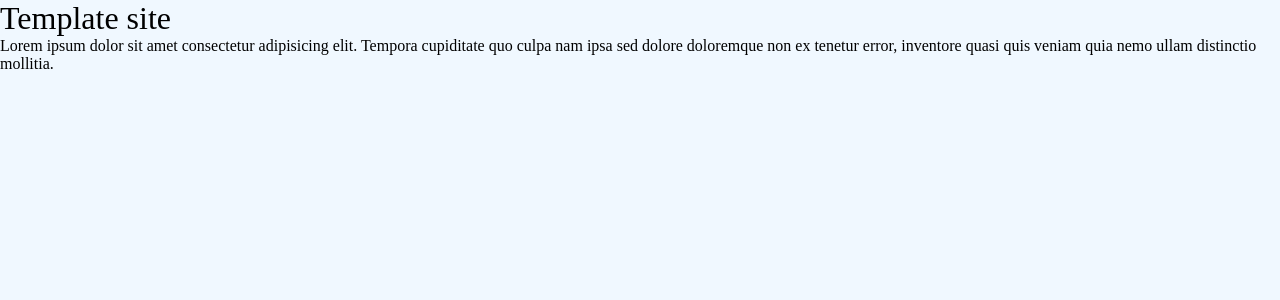
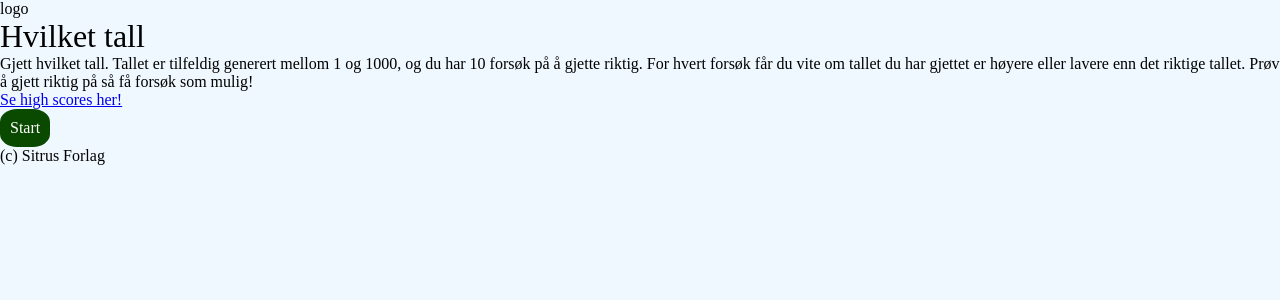
Before and after one commit to reiv003/Hvilket_Tall, a Vue app: page / in a window 1280 px wide. Shown: the top 300 px of the page. Built offline with nearby package versions, Linux system fonts and the light colour scheme.

Commit message:
Started implementing game

```diff
--- a/index.html
+++ b/index.html
@@ -2,7 +2,7 @@
 <html lang="no">
 	<head>
 		<meta charset="UTF-8">
-		<title>Website title</title>
+		<title>Hvilket tall?</title>
 		<link rel="icon" href="./assets/images/favicon.png" />
 	</head>
 
--- a/src/app/App.vue
+++ b/src/app/App.vue
@@ -1,5 +1,7 @@
 <template>
+  <header><RouterLink to="/"><button aria-label="Hjem">logo</button></RouterLink></header>
   <RouterView />
+  <footer>(c) Sitrus Forlag</footer>
 </template>
 
 <script>
--- a/src/components/Sample.vue
+++ b/src/components/Sample.vue
@@ -1,6 +1,5 @@
 <template>
-	<h1>Template site</h1>
-	<div>Lorem ipsum dolor sit amet consectetur adipisicing elit. Tempora cupiditate quo culpa nam ipsa sed dolore doloremque non ex tenetur error, inventore quasi quis veniam quia nemo ullam distinctio mollitia.</div>
+
 </template>
 
 <script>
--- a/src/routes.js
+++ b/src/routes.js
@@ -1,5 +1,7 @@
 import Home from './views/Home.vue';
+import Game from './views/Game.vue';
 
 export default [
-	{ name: 'home', path: '/', component: Home }
+	{ name: 'home', path: '/', component: Home },
+	{ name: 'game', path: '/spill', component: Game }
 ]
--- a/src/styles/style.css
+++ b/src/styles/style.css
@@ -1,3 +1,10 @@
 body {
 	background-color: aliceblue;
 }
+
+.button {
+	background-color: rgb(9, 73, 0);
+	color: white;
+	padding: 10px;
+	border-radius: 34%;
+}
--- /dev/null
+++ b/src/views/Game.vue
@@ -0,0 +1,22 @@
+<template>
+	<h1>Hvilket tall</h1>
+	<form action="#">
+        <label for="guess">Gjett her:</label>
+        <input type="text" id="guess" name="guess">
+        <input type="submit" value="Gjett">
+    </form>
+</template>
+
+<script>
+	//import Sample from "../components/Sample.vue";
+
+	export default {
+		/*components: {
+			Sample,
+		}*/
+	};
+</script>
+
+<style>
+
+</style>
--- a/src/views/Home.vue
+++ b/src/views/Home.vue
@@ -1,14 +1,17 @@
 <template>
-	<Sample />
+	<h1>Hvilket tall</h1>
+	<div>Gjett hvilket tall. Tallet er tilfeldig generert mellom 1 og 1000, og du har 10 forsøk på å gjette riktig. For hvert forsøk får du vite om tallet du har gjettet er høyere eller lavere enn det riktige tallet. Prøv å gjett riktig på så få forsøk som mulig!</div>
+	<div><a href="#">Se high scores her!</a></div>
+	<RouterLink to="/spill"><button class="button">Start</button></RouterLink>
 </template>
 
 <script>
-	import Sample from "../components/Sample.vue";
+	//import Sample from "../components/Sample.vue";
 
 	export default {
-		components: {
+		/*components: {
 			Sample,
-		}
+		}*/
 	};
 </script>
 
```
